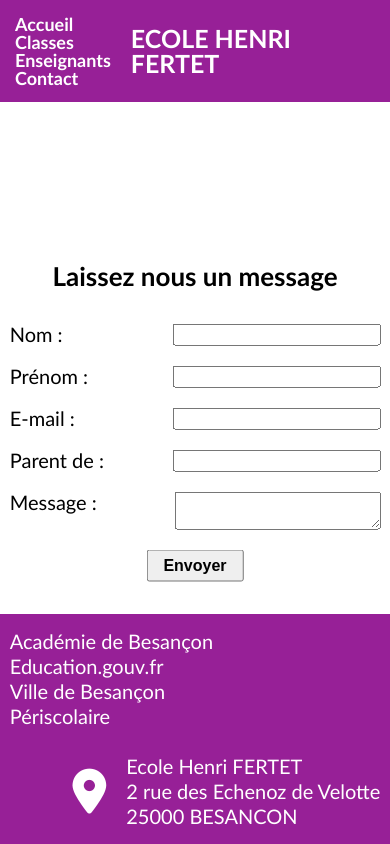
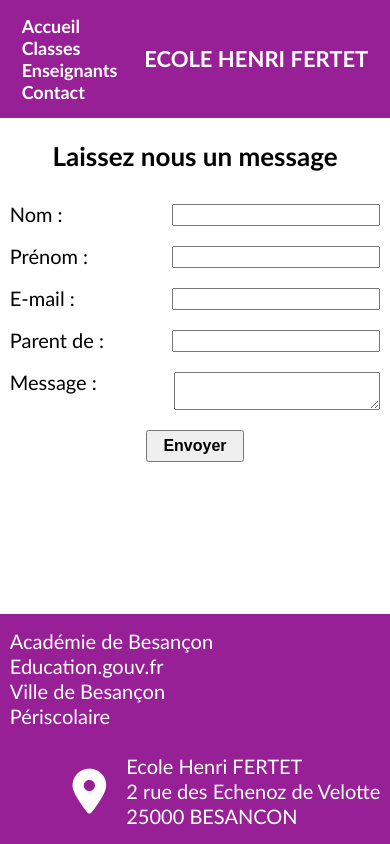
Before and after one commit to Jerhum25/ecole, a plain HTML site: page contact.html in a window 390 px wide. Drawn offline with Linux system fonts and the light colour scheme.

Commit message:
style contact

```diff
--- a/style.css
+++ b/style.css
@@ -185,25 +185,31 @@ main section#contact button{
 		flex-direction: row-reverse;
 	}
 	header h1{
-		font-size: 25px;
+		font-size: 22px;
 	}
 	header nav ul{
 		flex-direction: column;
 	}
 	header nav ul li a{
 		font-size: 18px;
+		line-height: 22px;
 	}
 
 	/* page contact */
 	main section#contact{
 		border: none;
 		width: 95%;
+		position: initial;
+		transform: translate(0);
+		margin: 25px auto;
 		padding: 0;
+		/* top: 40%; */
 	}
 
 	/* footer */
 	footer{
 		padding: 15px 0;
+		/* position: unset; */
 	}
 	footer .contenu{
 		flex-direction: column;
```
